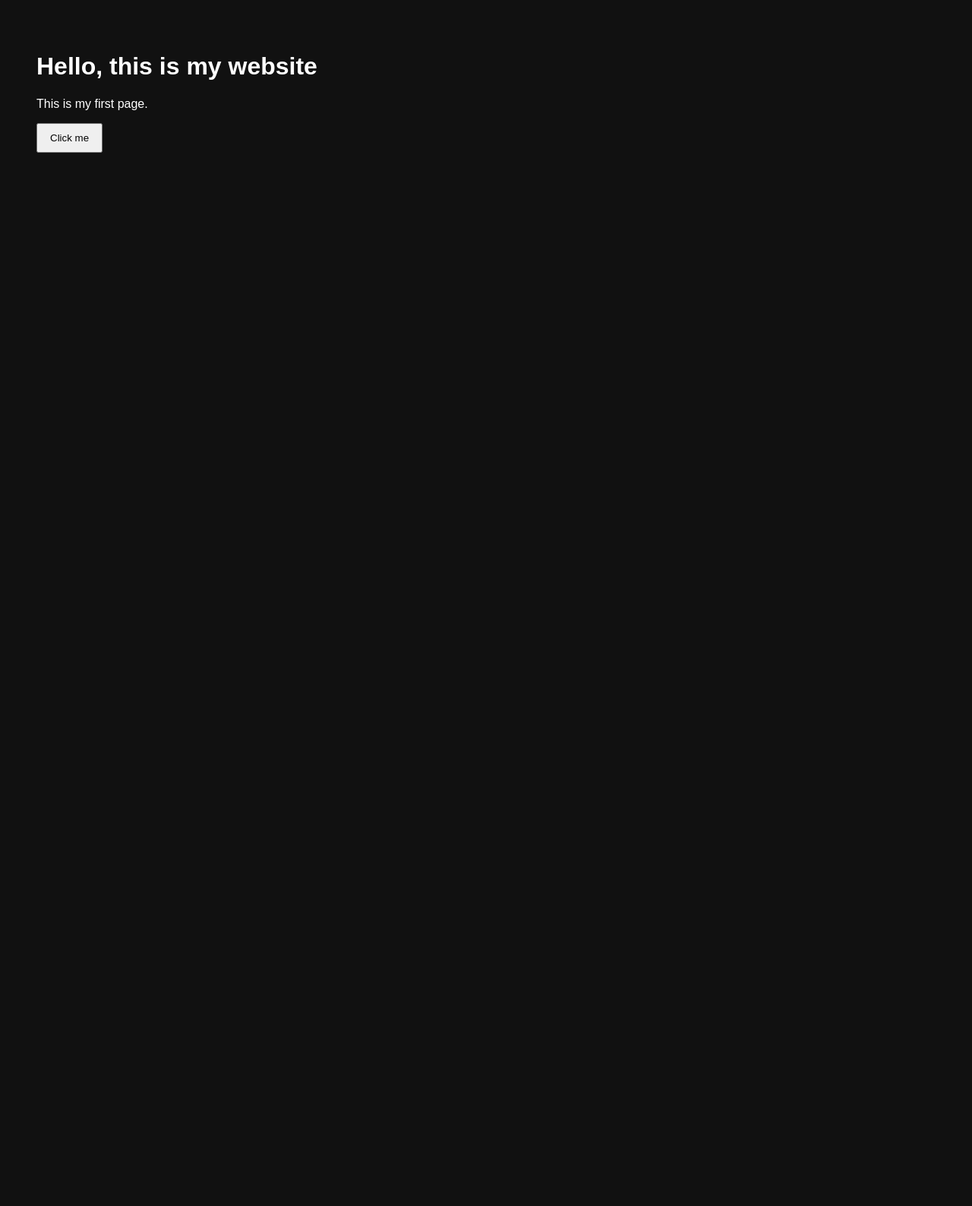
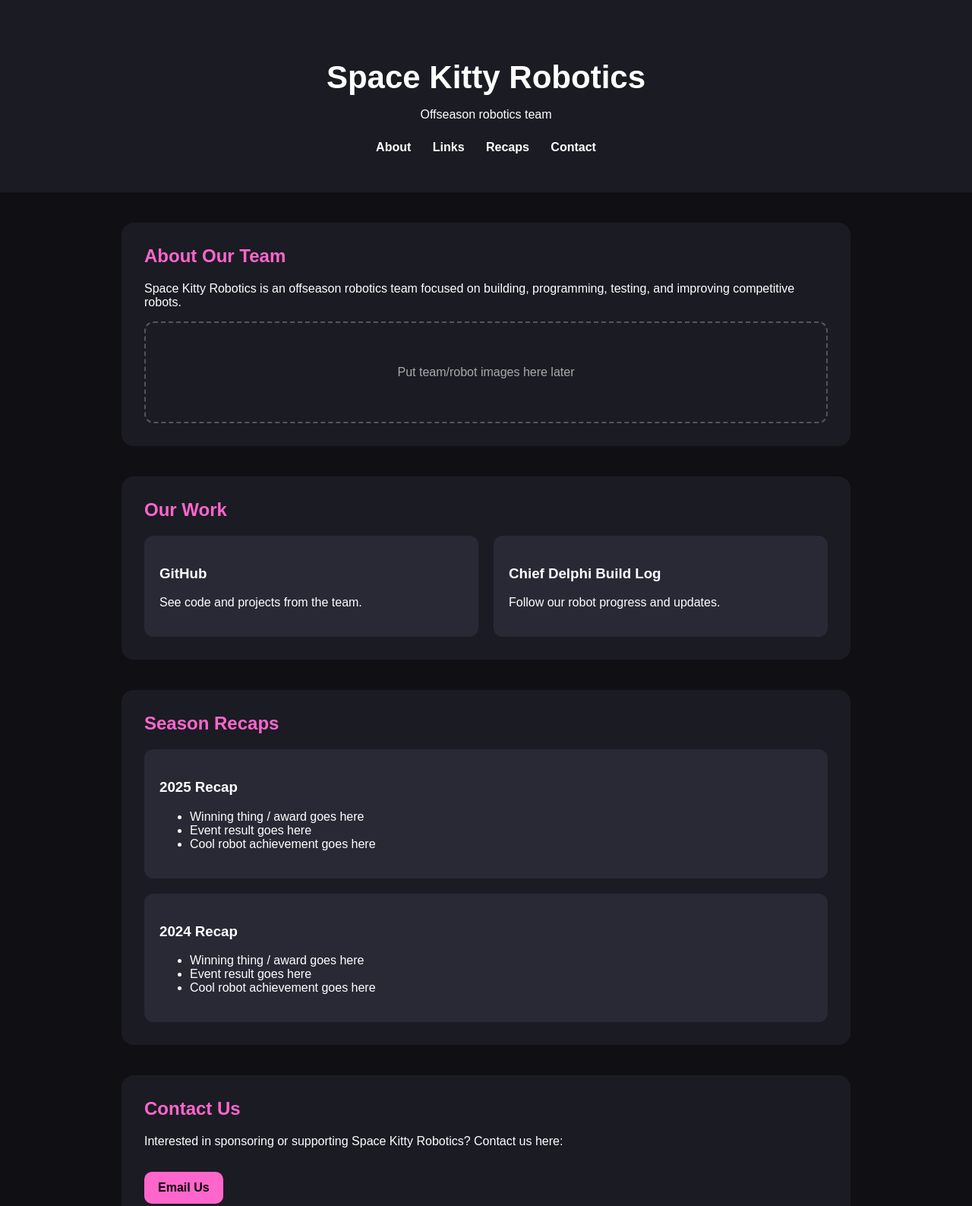
Before and after one commit to Honeybadgrr/SpaceKittyRoboticsWebsite, a plain HTML site: page index.html in a window 1280 px wide. Shown: the top 1587 px of the page at 76% size. Before the commit the page ends 800 px from the top, so only its background shows below. Drawn offline with Linux system fonts and the light colour scheme.

Commit message:
Initial setup for site, need to add the images emails and actual text descryptions

```diff
--- a/index.html
+++ b/index.html
@@ -1,15 +1,90 @@
-<!-- index.html -->
 <!DOCTYPE html>
 <html>
 <head>
-  <title>My Website</title>
+  <title>Space Kitty Robotics</title>
   <link rel="stylesheet" href="style.css">
 </head>
+
 <body>
-  <h1>Hello, this is my website</h1>
-  <p>This is my first page.</p>
+  <header>
+    <h1>Space Kitty Robotics</h1>
+    <p>Offseason robotics team</p>
 
-  <button onclick="sayHi()">Click me</button>
+    <nav>
+      <a href="#about">About</a>
+      <a href="#links">Links</a>
+      <a href="#recaps">Recaps</a>
+      <a href="#contact">Contact</a>
+    </nav>
+  </header>
+
+  <section id="about">
+    <h2>About Our Team</h2>
+    <p>
+      Space Kitty Robotics is an offseason robotics team focused on building,
+      programming, testing, and improving competitive robots.
+    </p>
+
+    <div class="image-box">
+      <p>Put team/robot images here later</p>
+      <!-- Example later:
+      <img src="images/robot.jpg" alt="Our robot">
+      -->
+    </div>
+  </section>
+
+  <section id="links">
+    <h2>Our Work</h2>
+    <div class="cards">
+      <a class="card" href="https://github.com/Honeybadgrr" target="_blank">
+        <h3>GitHub</h3>
+        <p>See code and projects from the team.</p>
+      </a>
+
+      <a class="card" href="#" target="_blank">
+        <h3>Chief Delphi Build Log</h3>
+        <p>Follow our robot progress and updates.</p>
+      </a>
+    </div>
+  </section>
+
+  <section id="recaps">
+    <h2>Season Recaps</h2>
+
+    <div class="recap">
+      <h3>2025 Recap</h3>
+      <ul>
+        <li>Winning thing / award goes here</li>
+        <li>Event result goes here</li>
+        <li>Cool robot achievement goes here</li>
+      </ul>
+    </div>
+
+    <div class="recap">
+      <h3>2024 Recap</h3>
+      <ul>
+        <li>Winning thing / award goes here</li>
+        <li>Event result goes here</li>
+        <li>Cool robot achievement goes here</li>
+      </ul>
+    </div>
+  </section>
+
+  <section id="contact">
+    <h2>Contact Us</h2>
+    <p>
+      Interested in sponsoring or supporting Space Kitty Robotics?
+      Contact us here:
+    </p>
+
+    <a class="email-button" href="mailto:YOUR_EMAIL_HERE">
+      Email Us
+    </a>
+  </section>
+
+  <footer>
+    <p>© 2026 Space Kitty Robotics</p>
+  </footer>
 
   <script src="script.js"></script>
 </body>
--- a/script.js
+++ b/script.js
@@ -1,4 +1 @@
-// script.js
-function sayHi() {
-  alert("Hi!");
-}
+console.log("Space Kitty Robotics website loaded!");
--- a/style.css
+++ b/style.css
@@ -1,12 +1,102 @@
-/* style.css */
 body {
+  margin: 0;
   font-family: Arial, sans-serif;
-  background: #111;
+  background: #101014;
   color: white;
-  padding: 40px;
 }
 
-button {
-  padding: 10px 16px;
-  cursor: pointer;
+header {
+  text-align: center;
+  padding: 50px 20px;
+  background: #1b1b24;
 }
+
+header h1 {
+  font-size: 42px;
+  margin-bottom: 10px;
+}
+
+nav {
+  margin-top: 25px;
+}
+
+nav a {
+  color: white;
+  text-decoration: none;
+  margin: 0 12px;
+  font-weight: bold;
+}
+
+nav a:hover {
+  text-decoration: underline;
+}
+
+section {
+  max-width: 900px;
+  margin: 40px auto;
+  padding: 30px;
+  background: #1b1b24;
+  border-radius: 16px;
+}
+
+h2 {
+  margin-top: 0;
+  color: #ff66cc;
+}
+
+.image-box {
+  border: 2px dashed #555;
+  border-radius: 12px;
+  padding: 40px;
+  text-align: center;
+  color: #aaa;
+}
+
+.image-box img {
+  max-width: 100%;
+  border-radius: 12px;
+}
+
+.cards {
+  display: flex;
+  gap: 20px;
+  flex-wrap: wrap;
+}
+
+.card {
+  flex: 1;
+  min-width: 220px;
+  padding: 20px;
+  background: #292936;
+  color: white;
+  text-decoration: none;
+  border-radius: 12px;
+}
+
+.card:hover {
+  background: #363648;
+}
+
+.recap {
+  background: #292936;
+  padding: 20px;
+  border-radius: 12px;
+  margin-top: 20px;
+}
+
+.email-button {
+  display: inline-block;
+  margin-top: 15px;
+  padding: 12px 18px;
+  background: #ff66cc;
+  color: black;
+  font-weight: bold;
+  text-decoration: none;
+  border-radius: 10px;
+}
+
+footer {
+  text-align: center;
+  padding: 25px;
+  color: #aaa;
+}
```
